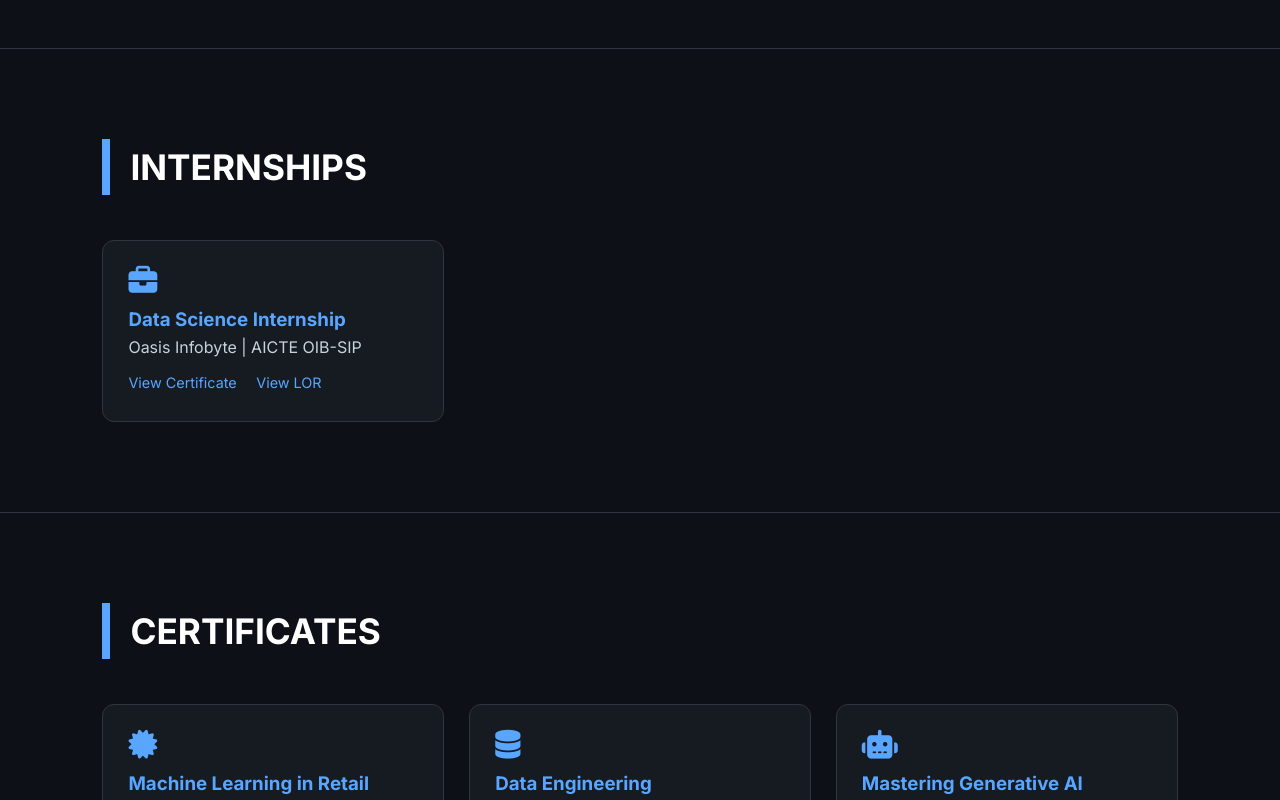
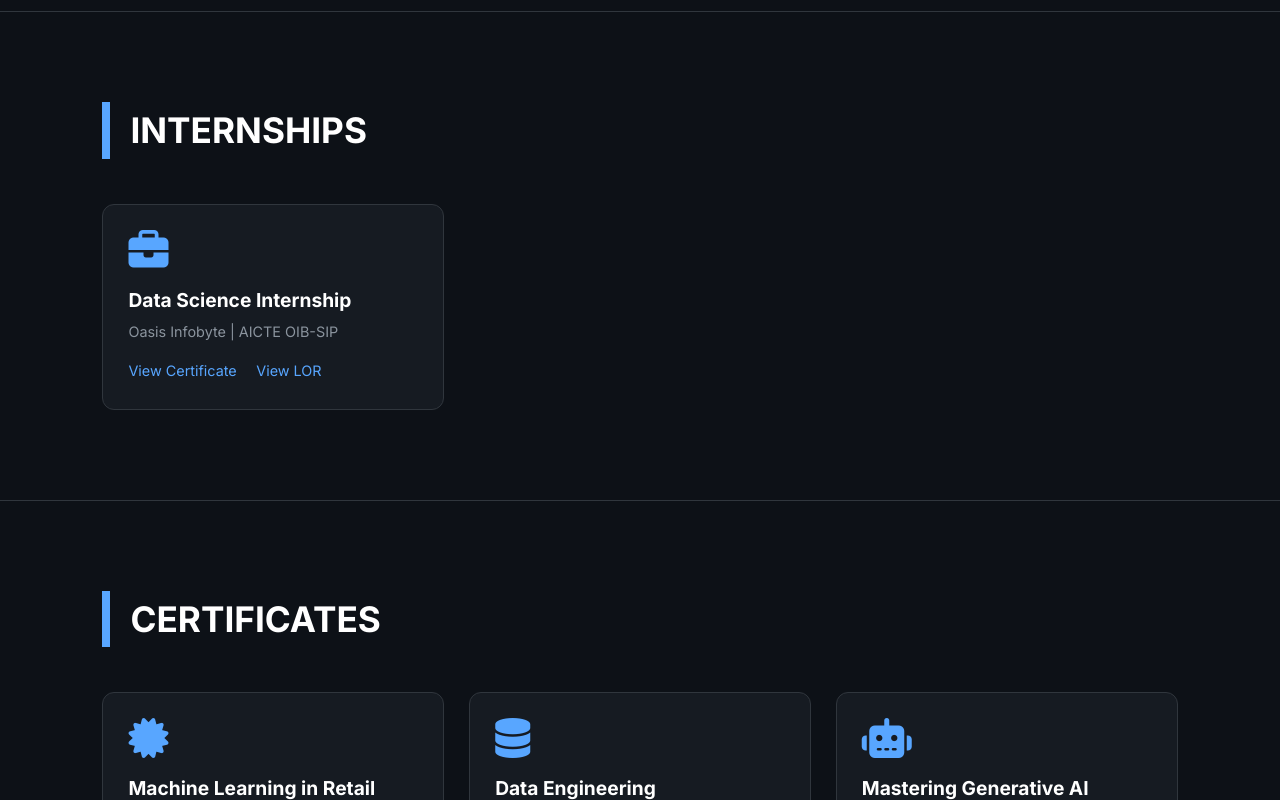
Before and after one commit to rohankapase/personal-portfolio, a plain HTML site: page index.html in a window 1280 px wide. Shown: the part 2952-3752 px from the top of the page. Drawn offline with nearby package versions, Linux system fonts and the light colour scheme.

Commit message:
Complete personal portfolio project

```diff
--- a/css/style.css
+++ b/css/style.css
@@ -374,13 +374,25 @@ section {
    INTERNSHIPS & CERTIFICATES
    ========================================== */
 .icon-large {
-    font-size: 1.8rem;
+    font-size: 2.5rem;
     color: var(--accent-blue);
-    margin-bottom: 10px;
+    margin-bottom: 15px;
+}
+
+.card h3 {
+    font-size: 1.2rem;
+    margin-bottom: 5px;
+    color: var(--text-bright);
+}
+
+.card p {
+    color: var(--muted);
+    font-size: 0.9rem;
+    margin-bottom: 0;
 }
 
 .link-row {
-    margin-top: 10px;
+    margin-top: 15px;
 }
 
 .certificate-link {
@@ -389,11 +401,17 @@ section {
     font-size: 0.9rem;
     display: inline-block;
     margin-right: 15px;
+    transition: 0.3s;
+}
+
+.certificate-link:hover {
+    color: var(--text-bright);
+    text-decoration: underline;
 }
 
 .certificate-link.block {
     display: block;
-    margin-top: 10px;
+    margin-top: 15px;
 }
 
 /* ==========================================
```
